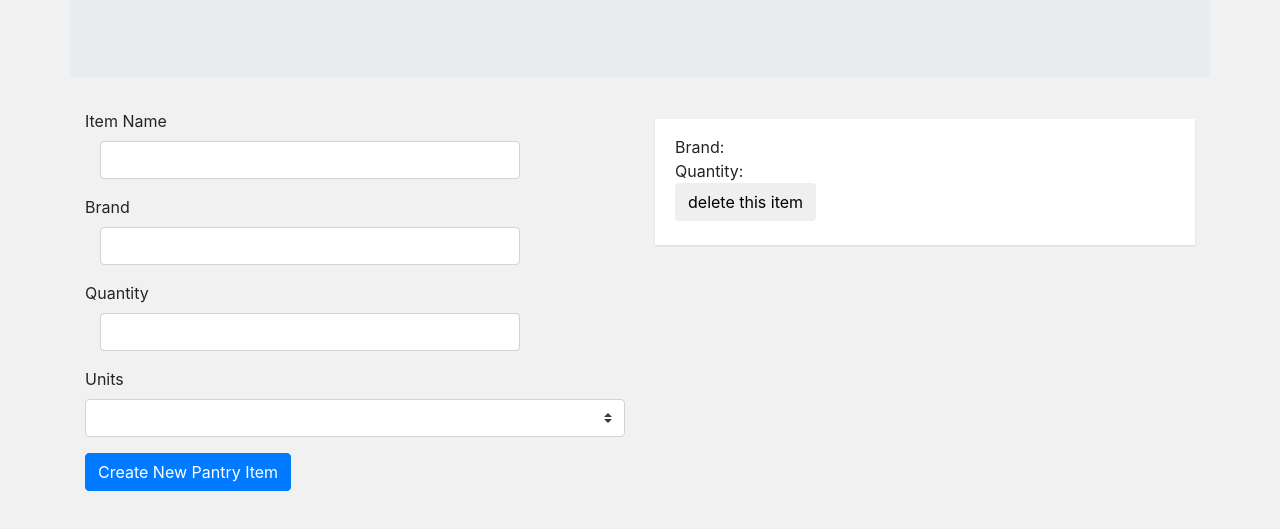
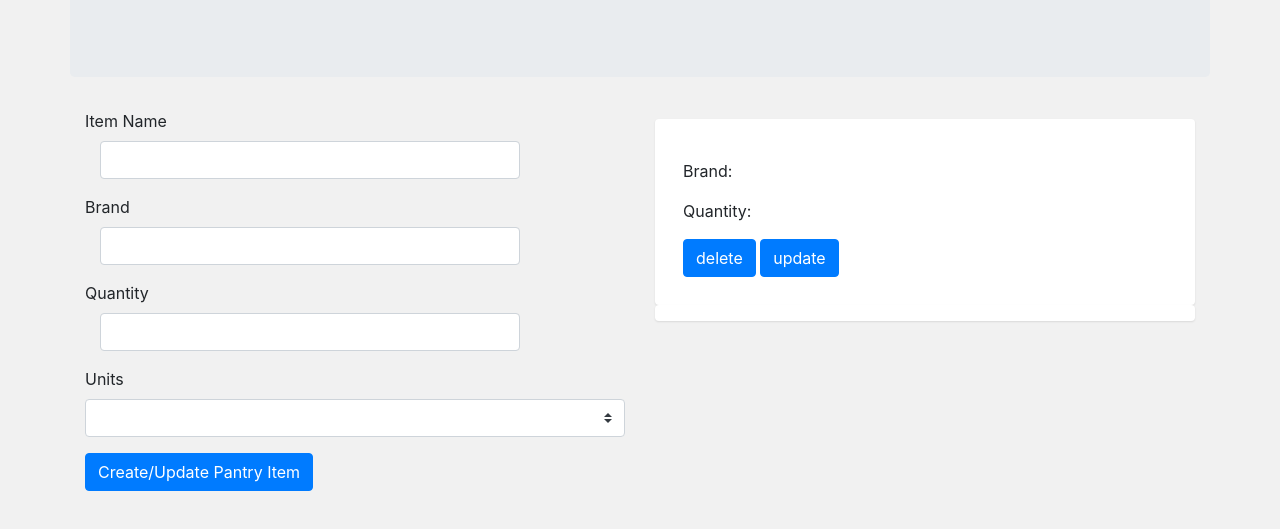
Before and after one commit to ionajewel/pantryApp, a website: page index.html in a window 1280 px wide. Shown: the part 191-720 px from the top of the page. Drawn offline with nearby package versions, Linux system fonts and the light colour scheme; no server answers; some icons are missing.

Commit message:
updates items, button appearing for updating but still needs functionality

```diff
--- a/client/templates/itemCreator.html
+++ b/client/templates/itemCreator.html
@@ -33,6 +33,6 @@
             <option value="units">units</option>
           </select>
       </div>
-      <button type="submit" class="btn btn-primary" ng-click="$ctrl.createItem()">Create New Pantry Item</button>
+      <button type="submit" class="btn btn-primary" ng-click="$ctrl.createItem()">Create/Update Pantry Item</button>
     </form>
 </div>
--- a/client/templates/itemViewer.html
+++ b/client/templates/itemViewer.html
@@ -1,8 +1,20 @@
-<div class="item-viewer">
+<!-- <div class="item-viewer">
   <div class="item-viewer-details media-body">
     <h3>{{$ctrl.item.name}}</h3>
     <div>Brand: {{$ctrl.item.brand}}</div>
     <div>Quantity: {{$ctrl.item.quantity}} {{$ctrl.item.units}}</div>
-    <button class="btn" ng-click="$ctrl.deleteItem()">delete this item</button>
+    <button type="button" class="btn btn-sm" ng-click="$ctrl.deleteItem()">delete this item</button>
+  </div>
+</div> -->
+
+<div class="item-viewer">
+  <div class="item-viewer-details card">
+    <div class="card-body">
+      <h4 class="card-title">{{$ctrl.item.name}}</h4>
+      <p class="card-text">Brand: {{$ctrl.item.brand}}</p>
+      <p class="card-text">Quantity: {{$ctrl.item.quantity}} {{$ctrl.item.units}}</p>
+      <a href="#" class="btn btn-primary" ng-click="$ctrl.deleteItem()">delete</a>
+      <a href="#" class="btn btn-primary" ng-click="$ctrl.updateItem()">update</a>
+    </div>
   </div>
 </div>
--- a/style.css
+++ b/style.css
@@ -55,6 +55,7 @@ body {
   padding: 8px;
   border: 0;
   box-shadow: 0 1px 2px rgba(0,0,0,.1);
+  border-radius: 0.25rem;
 }
 
 .item-list-entry {
```
Also changed, not shown: server-config.js (+7 -1 lines).
